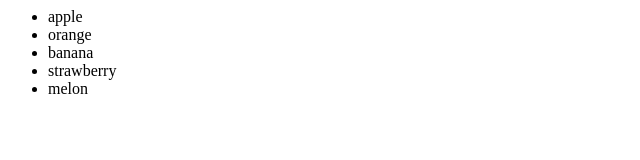
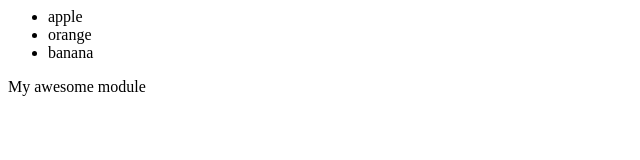
Before and after one commit to rascalowa/obora, a plain HTML site: page index3.html in a window 1280 px wide. Shown: the whole page, without its empty margins (0-640 px from the left). Drawn offline with Linux system fonts and the light colour scheme.

Commit message:
module 2 added

```diff
--- a/index3.html
+++ b/index3.html
@@ -4,8 +4,9 @@
 			<li>apple</li>
 			<li>orange</li>
 			<li>banana</li>
-			<li>strawberry</li>
-			<li>melon</li>
 		</ul>
 	</body>
+	<module-two>
+		<div>My awesome module</div>
+	</module-two>
 </html>
```
